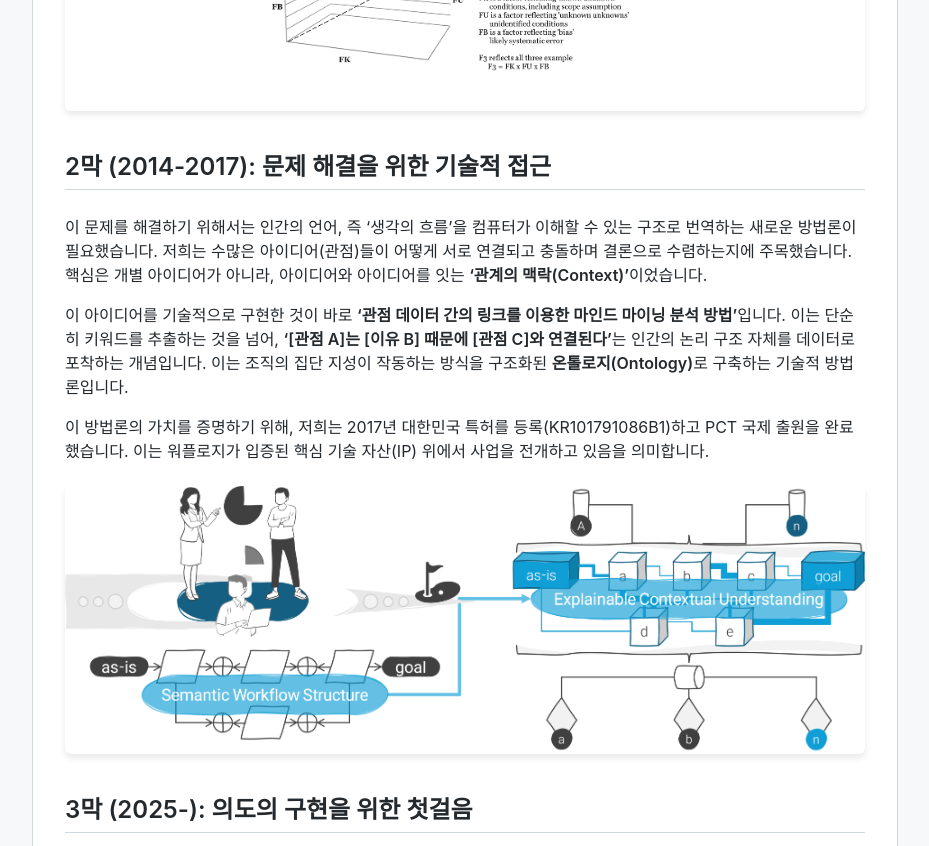
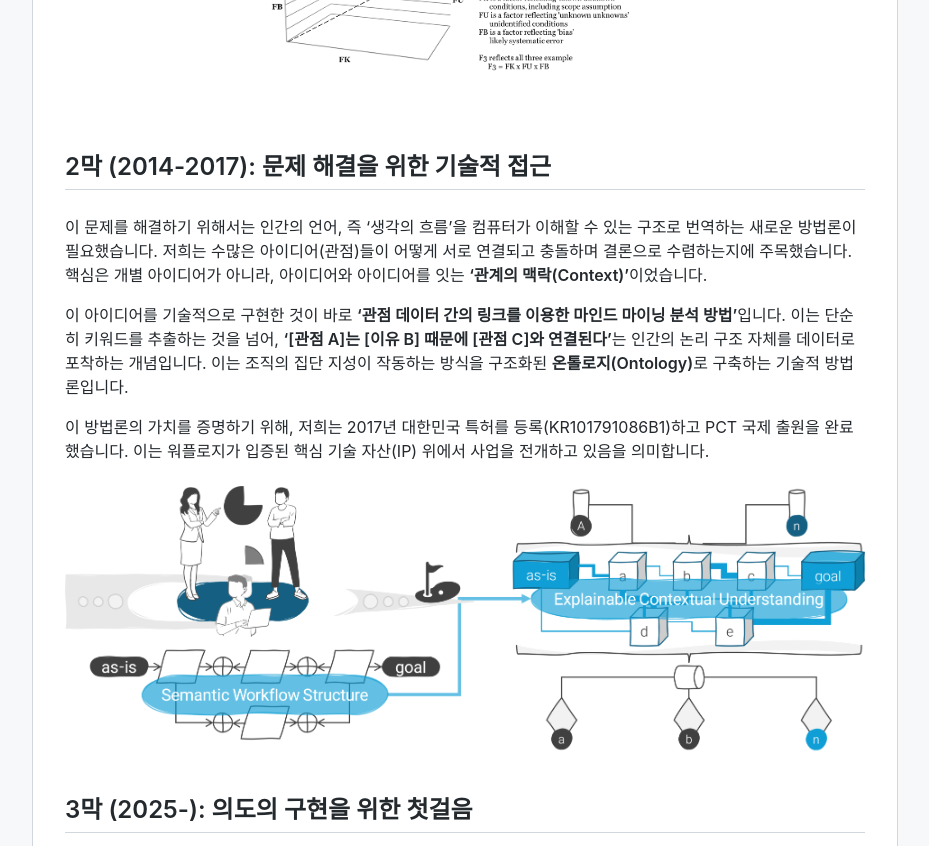
Before and after one commit to hamnYK/storyWorflogy, a Jekyll site: the page built from index.md, in a window 1280 px wide. Shown: the part 863-1709 px from the top of the page, without its empty margins (175-1104 px from the left). Built offline with Jekyll 4.4.1, drawn with Linux system fonts in a browser that asks for light colours; some web fonts are replaced; a script that is not in the unit is left out.

Commit message:
image style

```diff
--- a/_includes/head.html
+++ b/_includes/head.html
@@ -99,7 +99,7 @@
       display: block;       /* 이미지를 블록 요소로 만들어 위아래 여백 적용 용이 */
       margin: 1.5em auto;   /* 위아래 여백을 주고, 좌우는 auto로 설정하여 가운데 정렬 */
       border-radius: 6px;   /* 컨테이너와 일관된 둥근 모서리 */
-      box-shadow: 0 4px 6px rgba(36, 41, 46, 0.1); /* 약간의 그림자 효과로 입체감 부여 */
+      /* box-shadow: 0 4px 6px rgba(36, 41, 46, 0.1); /* 약간의 그림자 효과로 입체감 부여 */
     }
     /* ======== ▲ 이미지 스타일 (추가된 부분) ▲ ======== */
 
```
